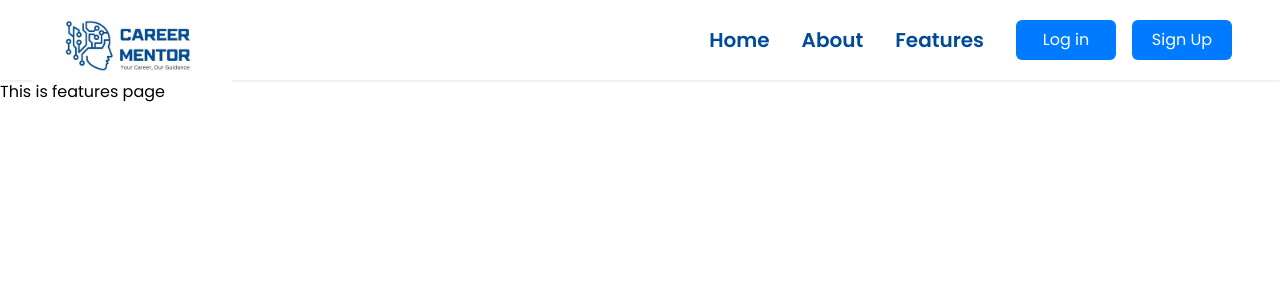
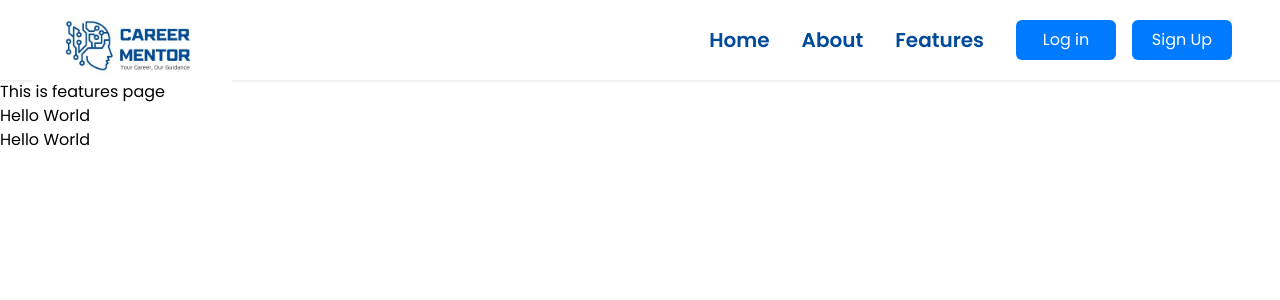
Before and after one commit to Fiza-Sahar/CareerMentor_Fyp_Project, a React (Vite) app in the folder my-project/: page /Features in a window 1280 px wide. Shown: the top 300 px of the page. Built offline with nearby package versions, Linux system fonts and the light colour scheme; the HTML template or start-up script is replaced by a standard one.

Commit message:
Create Search bar

```diff
--- a/my-project/src/App.jsx
+++ b/my-project/src/App.jsx
@@ -4,7 +4,7 @@ import Home from "./components/Home/Home";
 import About from "./components/AboutUs/About";
 import Features from "./components/Features/Features";
 import Login from "./components/LoginPage/Login";
-import Signup from "./components/SignupPage/Signup"
+import Signup from "./components/SignupPage/Signup";
 import { BrowserRouter as Router, Routes, Route } from "react-router-dom";
 import { useRef, useState } from "react";
 
--- a/my-project/src/components/Features/Features.jsx
+++ b/my-project/src/components/Features/Features.jsx
@@ -1,6 +1,7 @@
 import React from 'react';
-import "../../App.css";
-import './Features.css'
+import './Features.css';
+import Searchbar from "../../components/Job_searchbar/Searchbar";
+
 
 
 
@@ -8,8 +9,11 @@ function Features() {
   return (
     <div>
       <h1>This is features page</h1>
+      <h1>Hello World</h1>
+    <Searchbar/>
 
     </div>
+
   )
 }
 
--- /dev/null
+++ b/my-project/src/components/Job_searchbar/Searchbar.jsx
@@ -0,0 +1,11 @@
+import React from 'react'
+
+function Searchbar() {
+  return (
+    <div>
+      <h1>Hello World</h1>
+    </div>
+  )
+}
+
+export default Searchbar;
--- a/my-project/src/components/LoginPage/Login.jsx
+++ b/my-project/src/components/LoginPage/Login.jsx
@@ -88,8 +88,7 @@ function Login() {
           <button type="submit">Login</button>
         </div>
       </form>
-      <p>
-      Don't have an account?{' '}
+      <p> Dont have an account?{' '}
       <Link to="/Signup">Signup</Link>
     </p>
     </div>
```
Also changed, not shown: my-project/src/components/Job_searchbar/Searchbar.css (added).
